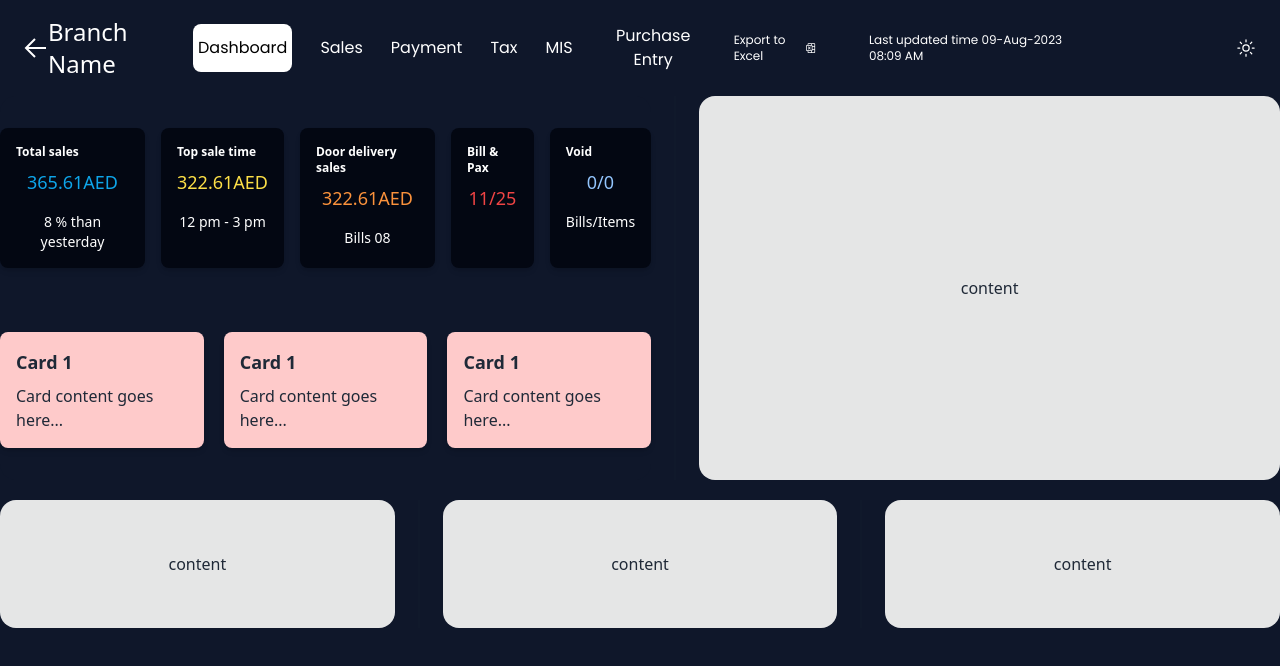
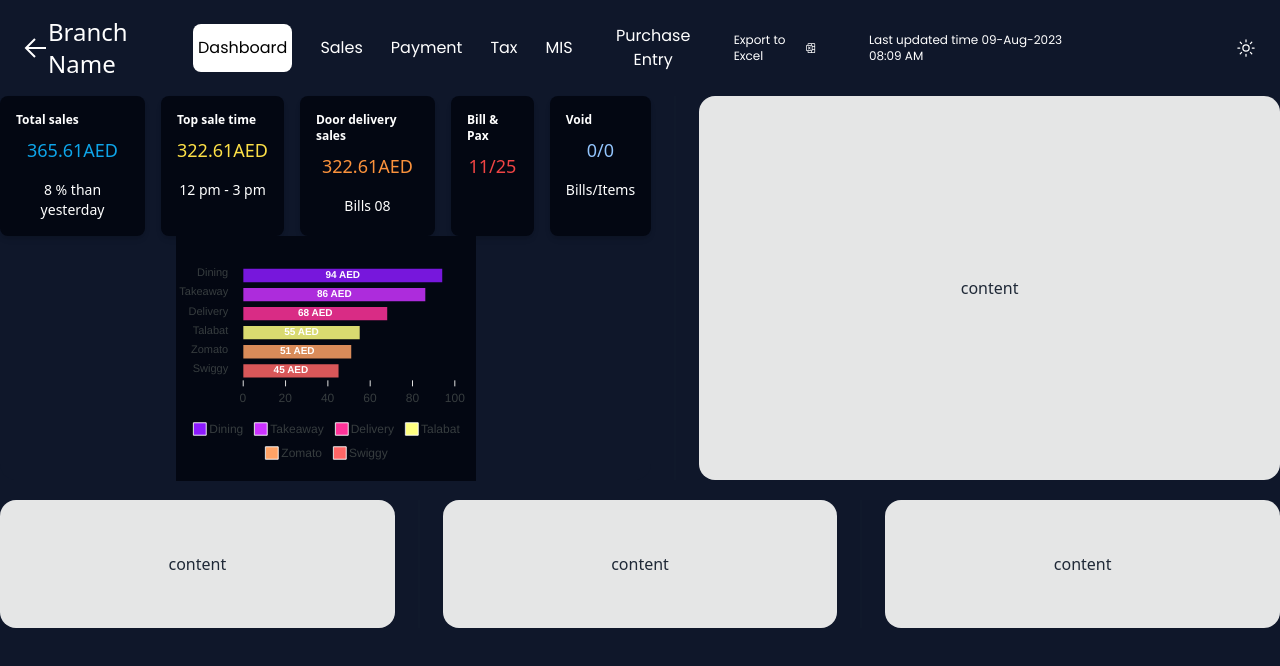
Before and after one commit to ReshnaRaj/Admin-Dashboard, a React (Vite) app in the folder Admin-dashboard/: page /dashboard in a window 1280 px wide. Shown: the top 666 px of the page. Built offline with nearby package versions, Linux system fonts and the light colour scheme.

Commit message:
barchart completed

```diff
--- a/Admin-dashboard/package.json
+++ b/Admin-dashboard/package.json
@@ -10,8 +10,9 @@
     "preview": "vite preview"
   },
   "dependencies": {
+    "apexcharts": "^3.45.1",
     "react": "^18.2.0",
-    "react-chartjs-2": "^5.2.0",
+    "react-apexcharts": "^1.4.1",
     "react-dom": "^18.2.0",
     "react-icons": "^5.0.0",
     "react-router-dom": "^6.21.1"
--- a/Admin-dashboard/src/Pages/Dashboard.tsx
+++ b/Admin-dashboard/src/Pages/Dashboard.tsx
@@ -5,7 +5,8 @@ import { GrLinkPrevious } from "react-icons/gr";
 import Container1 from "../components/Container1";
 import { salesDetails  } from "../Sources/data";
 import { SalesType } from "../datatypes/Dtypes";
-import Container2 from "../components/Container2";
+
+import Barchart from "../components/Barchart";
 
 const Dashboard = () => {
   const [isMenuOpen, setIsMenuOpen] = useState(false);
@@ -109,9 +110,9 @@ const Dashboard = () => {
             </div>
             {/* 3cards */}
             <div className="flex flex-row space-x-5  ">
-              <Container2/>
-              <Container2/>
-              <Container2/>
+              < Barchart/>
+
+
             </div>
           </div>
           <div className="divider lg:divider-horizontal"></div>
--- a/Admin-dashboard/src/Sources/data.ts
+++ b/Admin-dashboard/src/Sources/data.ts
@@ -1,4 +1,4 @@
-import { AdminDataType,SalesType  } from "../datatypes/Dtypes";
+import { AdminDataType,SalesType,Total,Item  } from "../datatypes/Dtypes";
 import { IoCalendarOutline } from "react-icons/io5";
 import { IoMdArrowDropup } from "react-icons/io";
 
@@ -51,3 +51,80 @@ export const adminData: AdminDataType = {
       },
     },
   ];
+
+  // Sales chart data
+export const salesChartData = [
+  ["Dining", "Takeaway", "Delivery", "Talabat", "Zomato", "Swiggy"],
+  [94, 86, 68, 55, 51, 45],
+];
+export const total: Total = {
+  purchase: { cash: "322.61", credit: "322.61" },
+  payment: { cash: "322.61", cheque: "322.61" },
+};
+
+// Price data in daily basis for area chart
+export const price: { x: string; y: number }[] = [
+  { x: "1", y: 1000 },
+  { x: "2", y: 1500 },
+  { x: "3", y: 2000 },
+  { x: "4", y: 2300 },
+  { x: "5", y: 2100 },
+  { x: "6", y: 1800 },
+  { x: "7", y: 992 },
+  { x: "8", y: 990 },
+  { x: "9", y: 1200 },
+  { x: "10", y: 500 },
+];
+
+
+// Top selling product data
+export const topSailedProduct: Item[] = [
+  { item: "Chicken sizzler", color: "bg-blue-500", price: "55.5 AED/5 pc" },
+  { item: "Special biriyani", color: "bg-yellow-500", price: "35 AED/2 pc" },
+  {
+    item: "beef bicol express",
+    color: "bg-orange-500",
+    price: "29.75 AED/3 pc",
+  },
+  { item: "beef kafta", color: "bg-red-500", price: "29.75 AED/3 pc" },
+  { item: "Beef brisket", color: "bg-violet-500", price: "29.75 AED/3 pc" },
+];
+
+
+// Least selling product data
+export const latestSell: Item[] = [
+  {
+    item: "Open item",
+    color: "bg-violet-500",
+    price: "55 AED/1 pc",
+    percentage: 15,
+  },
+  {
+    item: "Delivery challan",
+    color: "bg-red-500",
+    price: "56 AED/5 pc",
+    percentage: 20,
+  },
+  {
+    item: "Sprite",
+    color: "bg-orange-500",
+    price: "70 AED/11 pc",
+    percentage: 30,
+  },
+  {
+    item: "Budget meals",
+    color: "bg-yellow-500",
+    price: "44 AED/15 pc",
+    percentage: 40,
+  },
+  {
+    item: "Goto service",
+    color: "bg-blue-500",
+    price: "33 AED/22 pc",
+    percentage: 90,
+  },
+];
+
+
+// Total amount data for donut chart
+export const chartData: number[] = [15, 30, 25, 40];
--- /dev/null
+++ b/Admin-dashboard/src/components/Barchart.tsx
@@ -0,0 +1,76 @@
+import React from "react";
+import ReactApexChart from "react-apexcharts";
+import { salesChartData } from "../Sources/data";
+
+
+const Barchart= ( ) => {
+    const series = [
+        {
+          name: "Sales",
+          data: salesChartData[1].map(Number),
+        },
+      ];
+
+      const options = {
+        chart: {
+          type: "bar",
+          height: 100,
+          toolbar: {
+            show: false,
+          },
+
+        },
+        plotOptions: {
+            bar: {
+              horizontal: true,
+              columnWidth: "30%",
+              endingShape: "rounded",
+              distributed: true,
+            },
+          },
+          colors: ['#8c1aff', '#cc33ff', '#ff3399', '#ffff80', '#ffa366','#ff6666'],
+    stroke: {
+      show: false,
+      width: 20,
+      colors: ["transparent"],
+    },
+    xaxis: {
+        categories: salesChartData[0],
+        gridLines: {
+          show: false,
+        },
+        axisBorder: {
+          show: false,
+        },
+      },
+      yaxis: {
+        gridLines: {
+          show: false,
+        },
+      },
+      grid: {
+        show: false,
+      },
+      dataLabels: {
+        enabled: true,
+        formatter: (val: number) => {
+          return `${val} AED`;
+        },
+        style: {
+          fontSize: "10px",
+        },
+      },
+    };
+    return (
+        <div className="chart-container bg-gray-950">
+          <ReactApexChart
+            options={options as ApexCharts.ApexOptions}
+            series={series}
+            type="bar"
+            height={230}
+          />
+        </div>
+      );
+};
+
+export default  Barchart;
--- a/Admin-dashboard/src/components/Container1.tsx
+++ b/Admin-dashboard/src/components/Container1.tsx
@@ -6,7 +6,7 @@ interface Container1Props {
 }
 
 const Container1: React.FC<Container1Props> = ({ data }) => {
-    console.log(data.value,"data of the box")
+    // console.log(data.value,"data of the box")
   return (
     <div className="bg-gray-950  text-white p-4  rounded-lg shadow-md">
       <h3 className="text-xs font-semibold mb-2">{data.title}</h3>
--- a/Admin-dashboard/src/components/Container2.tsx
+++ b/Admin-dashboard/src/components/Container2.tsx
@@ -1,12 +1,9 @@
-import React from "react";
+import React from 'react'
 
 const Container2 = () => {
   return (
-    <div className="bg-red-200 p-4 rounded-lg shadow-md">
-      <h3 className="text-lg font-semibold mb-2">Card 1</h3>
-      <p>Card content goes here...</p>
-    </div>
-  );
-};
+    <div>Container2</div>
+  )
+}
 
-export default Container2;
+export default Container2
--- a/Admin-dashboard/src/datatypes/Dtypes.ts
+++ b/Admin-dashboard/src/datatypes/Dtypes.ts
@@ -17,25 +17,25 @@ export interface SalesType {
     color: string;
   };
 }
-// export interface values {
-//   item: SalesType;
-//   Icon: React.FC | null;
-// }
+export interface values {
+  item: SalesType;
+  Icon: React.FC | null;
+}
 
-// export interface Total{
-//   purchase:{
-//     cash:string;
-//     credit:string;
-//   },
-//   payment:{
-//     cash:string;
-//     cheque:string;
-//   }
-// }
+export interface Total{
+  purchase:{
+    cash:string;
+    credit:string;
+  },
+  payment:{
+    cash:string;
+    cheque:string;
+  }
+}
 
-// export interface Item{
-//   item:string;
-//   color:string;
-//   price:string
-//   percentage?:number;
-// }
+export interface Item{
+  item:string;
+  color:string;
+  price:string
+  percentage?:number;
+}
```
Also changed, not shown: 1 other file (tests, documents, lock files or other folders).
